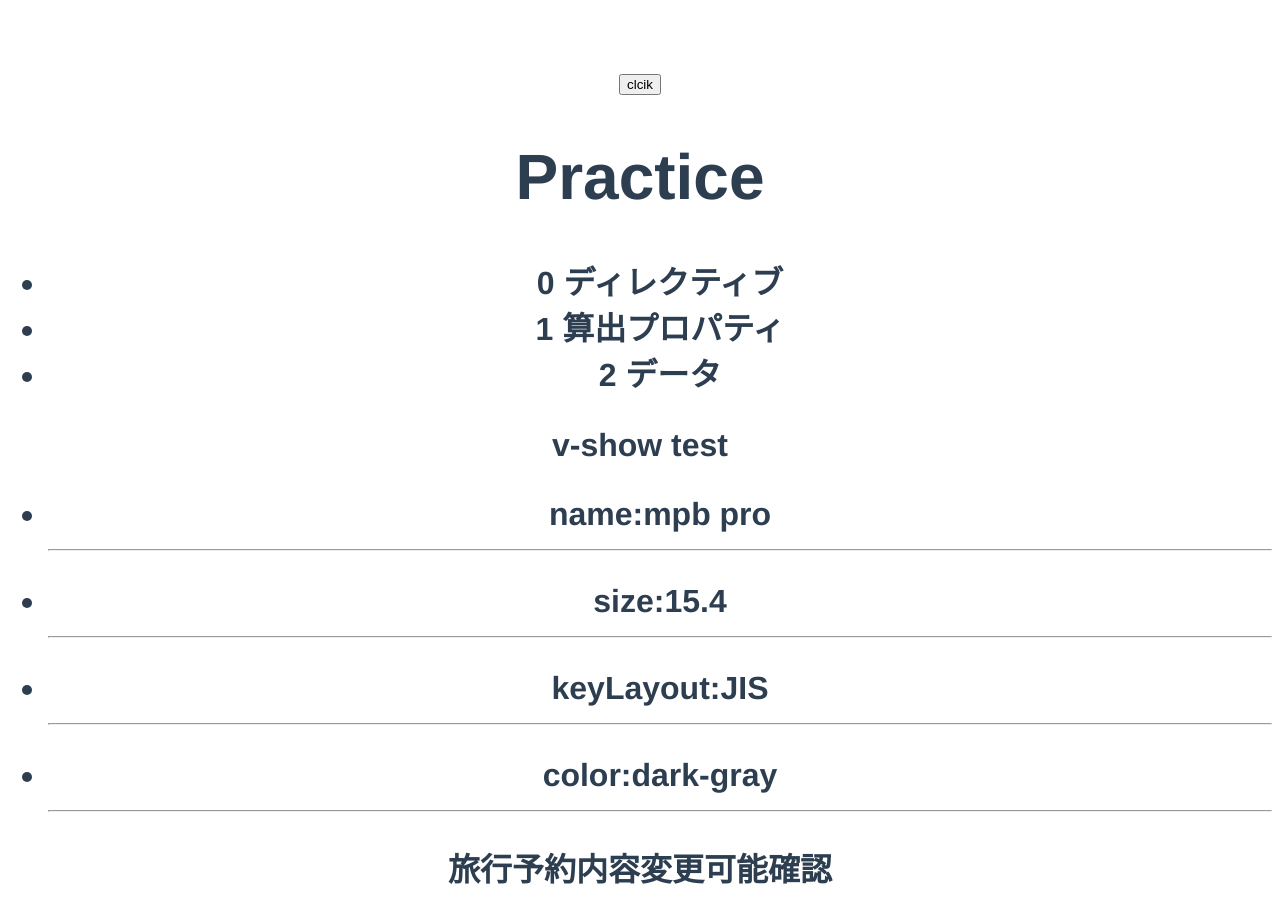
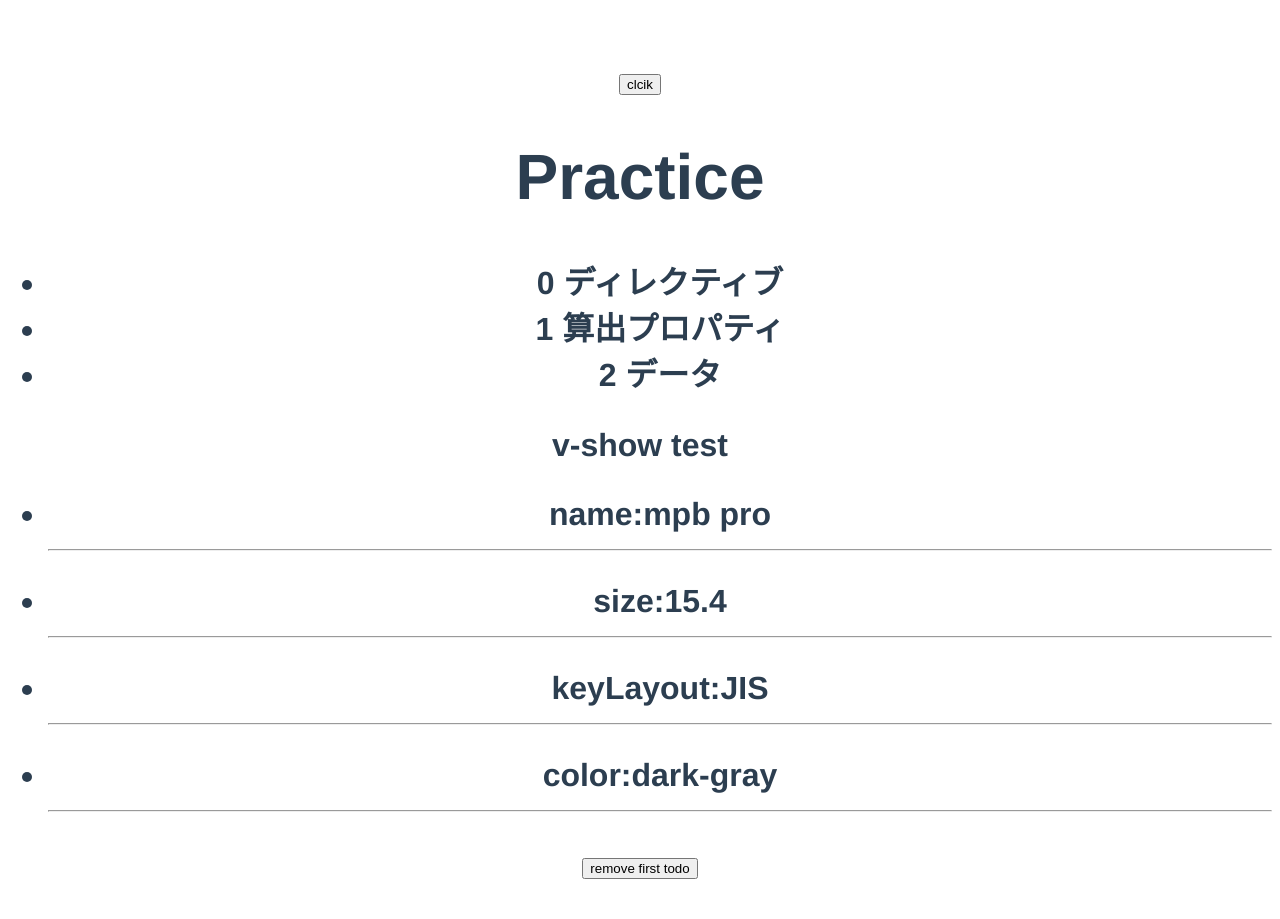
Before and after one commit to 9010atuy/WebAppTraining, a Vue app in the folder vueTraining/sandbox-project/: page / in a window 1280 px wide. Shown: the top 919 px of the page. Built offline with nearby package versions, Linux system fonts and the light colour scheme.

Commit message:
add todo shift

```diff
--- a/vueTraining/sandbox-project/src/components/Practice.vue
+++ b/vueTraining/sandbox-project/src/components/Practice.vue
@@ -18,6 +18,7 @@
                 <hr/>
             </ul>
         </template>
+        <button @click="remove">remove first todo</button>
         <div v-for="todo in todos" :key="todo.id">
             <p>{{todo}}</p>
             <select name="status" id="status">
@@ -59,6 +60,9 @@ export default {
     methods:{
         toggle:function(){
             this.result = !this.result;
+        },
+        remove:function(){
+            this.todos.shift();
         }
     }
    }
```
